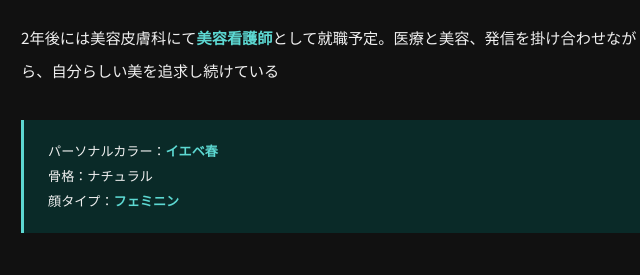
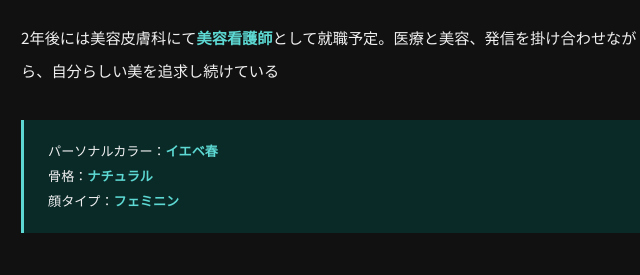
Before and after one commit to noakimurafit-hash/noa.github.io, a plain HTML site: page index.html in a window 1280 px wide. Shown: the part 1855-2130 px from the top of the page, 537-1177 px from the left. Drawn offline with nearby package versions, Linux system fonts and the light colour scheme.

Commit message:
Update index.html

```diff
--- a/index.html
+++ b/index.html
@@ -669,7 +669,7 @@
           <p>鳥取県米子市出身。美容×ボディメイクモデルとして活動中。<strong>化粧品検定1級取得</strong>、エステサロンでの施術経験を持つ</p>
           <p>現在は看護学生として医療を学びながら、撮影モデル・Instagram発信・ベストボディジャパンへの挑戦という三重の生活を送っている</p>
           <p>2年後には美容皮膚科にて<strong>美容看護師</strong>として就職予定。医療と美容、発信を掛け合わせながら、自分らしい美を追求し続けている</p>
-          <span class="about-note">パーソナルカラー：<strong>イエベ春</strong><br>骨格：ナチュラル<br>顔タイプ：<strong>フェミニン</strong></span>
+          <span class="about-note">パーソナルカラー：<strong>イエベ春</strong><br>骨格：<strong>ナチュラル</strong><br>顔タイプ：<strong>フェミニン</strong></span>
         </div>
       </div>
     </div>
```
